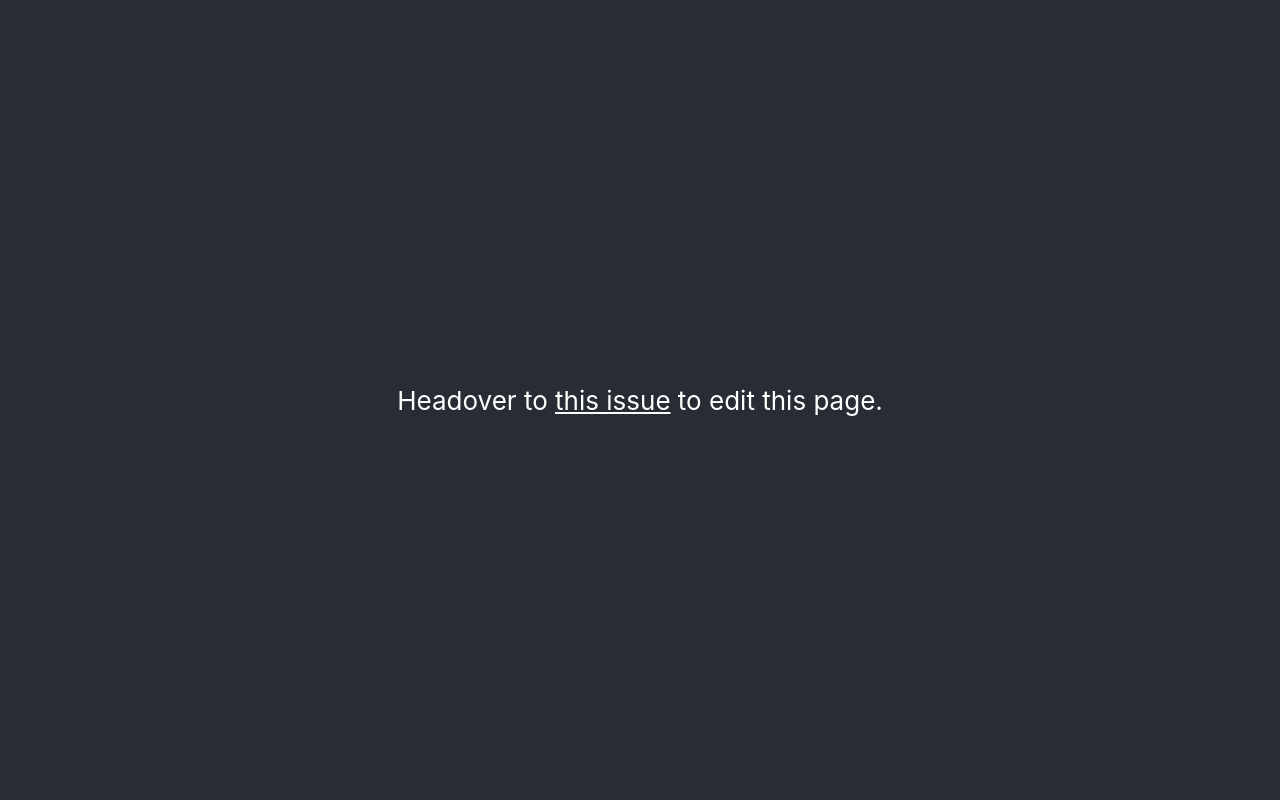
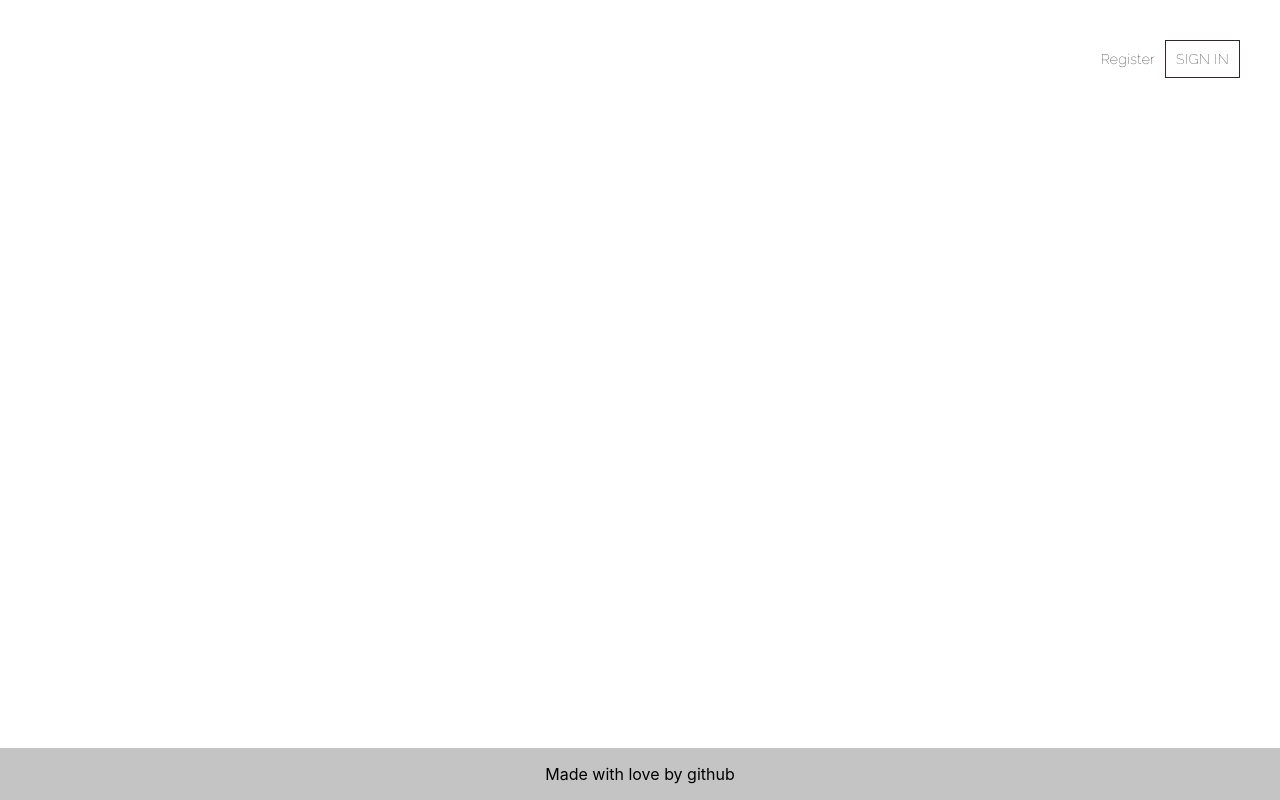
Before and after one commit to palakjain21/bookr, a React (Create React App) app: page / in a window 1280 px wide. Built offline with nearby package versions, Linux system fonts and the light colour scheme.

Commit message:
Header and footer

```diff
--- a/package.json
+++ b/package.json
@@ -10,11 +10,12 @@
     "@types/node": "^12.0.0",
     "@types/react": "^17.0.0",
     "@types/react-dom": "^17.0.0",
+    "node-sass": "^5.0.0",
     "react": "^17.0.2",
     "react-dom": "^17.0.2",
     "react-scripts": "4.0.3",
     "sass": "^1.32.12",
-    "typescript": "^4.1.2",
+    "typescript": "^4.2.4",
     "web-vitals": "^1.0.1"
   },
   "scripts": {
--- /dev/null
+++ b/src/components/Footer/Footer.scss
@@ -0,0 +1,13 @@
+.footer {
+  position: fixed;
+  left: 0;
+  bottom: 0;
+  width: 100%;
+  background-color: #c4c4c4;
+  text-align: center;
+}
+@media screen and (min-width: 0px) and (max-width: 400px) {
+  .footer {
+    display: block;
+  }
+}
--- /dev/null
+++ b/src/components/Footer/Footer.tsx
@@ -0,0 +1,13 @@
+import React from 'react';
+import './Footer.scss'
+
+function Footer() {
+    return (
+        <div className="footer">
+            <p>Made with love by github</p>
+
+     </div>
+    )
+}
+
+export default Footer
--- /dev/null
+++ b/src/components/Header/Header.scss
@@ -0,0 +1,32 @@
+@import url('https://fonts.googleapis.com/css2?family=Raleway:wght@100&display=swap');
+.header {
+  display: flex;
+  justify-content: flex-end;
+  margin-right: 20px;
+  margin-top: 20px;
+  float: right;
+  padding: 10px;
+  cursor: pointer;
+  font-family: Raleway;
+  font-size: 14px;
+  align-items: center;
+  text-align: center;
+  letter-spacing: 0.03em;
+}
+
+.signin {
+  border: 1px solid #33272a;
+  box-sizing: border-box;
+  padding: 10px;
+  margin: 10px;
+}
+
+@media screen and (min-width: 0px) and (max-width: 500px) {
+  .Header {
+    display: block;
+  }
+  .navbar {
+    display: block;
+    text-align: left;
+  }
+}
--- /dev/null
+++ b/src/components/Header/Header.tsx
@@ -0,0 +1,14 @@
+import React from 'react';
+import './Header.scss'
+
+function Header() {
+    return (
+        <div className="header">
+            <nav className="register ">Register</nav>
+            <nav className="signin ">SIGN IN</nav>
+
+        </div>
+    )
+}
+
+export default Header
--- a/src/containers/App.scss
+++ b/src/containers/App.scss
@@ -1,3 +1,4 @@
+@import url('https://fonts.googleapis.com/css2?family=Raleway:wght@100&display=swap');
 .App {
   text-align: center;
 
--- a/src/containers/App.tsx
+++ b/src/containers/App.tsx
@@ -1,21 +1,12 @@
 import './App.scss';
+import Header from "../components/Header/Header"
+import Footer from "../components/Footer/Footer"
 
 function App() {
   return (
     <div className="App">
-      <header className="App-header">
-        <p>
-          Headover to{' '}
-          <a
-            href="https://github.com/manishprivet/bookr/issues/2"
-            target="_blank"
-            rel="noopener noreferrer"
-          >
-            this issue
-          </a>{' '}
-          to edit this page.
-        </p>
-      </header>
+      <Header/>
+      <Footer/>
     </div>
   );
 }
--- a/src/index.scss
+++ b/src/index.scss
@@ -1,3 +1,4 @@
+@import url('https://fonts.googleapis.com/css2?family=Raleway:wght@100&display=swap');
 body {
   margin: 0;
   font-family: -apple-system, BlinkMacSystemFont, 'Segoe UI', 'Roboto', 'Oxygen', 'Ubuntu',
```
Also changed, not shown: 1 other file (tests, documents, lock files or other folders).
